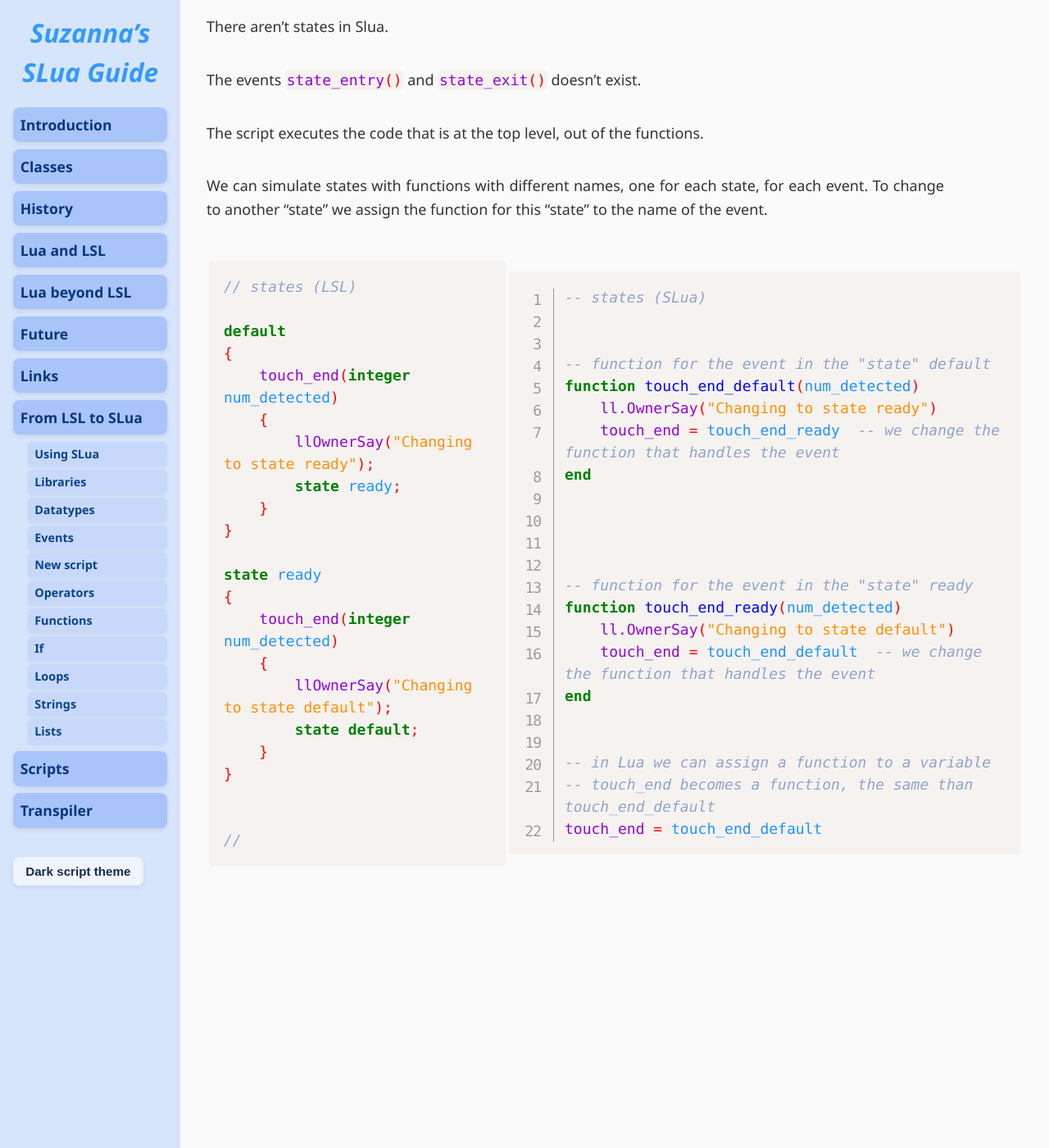
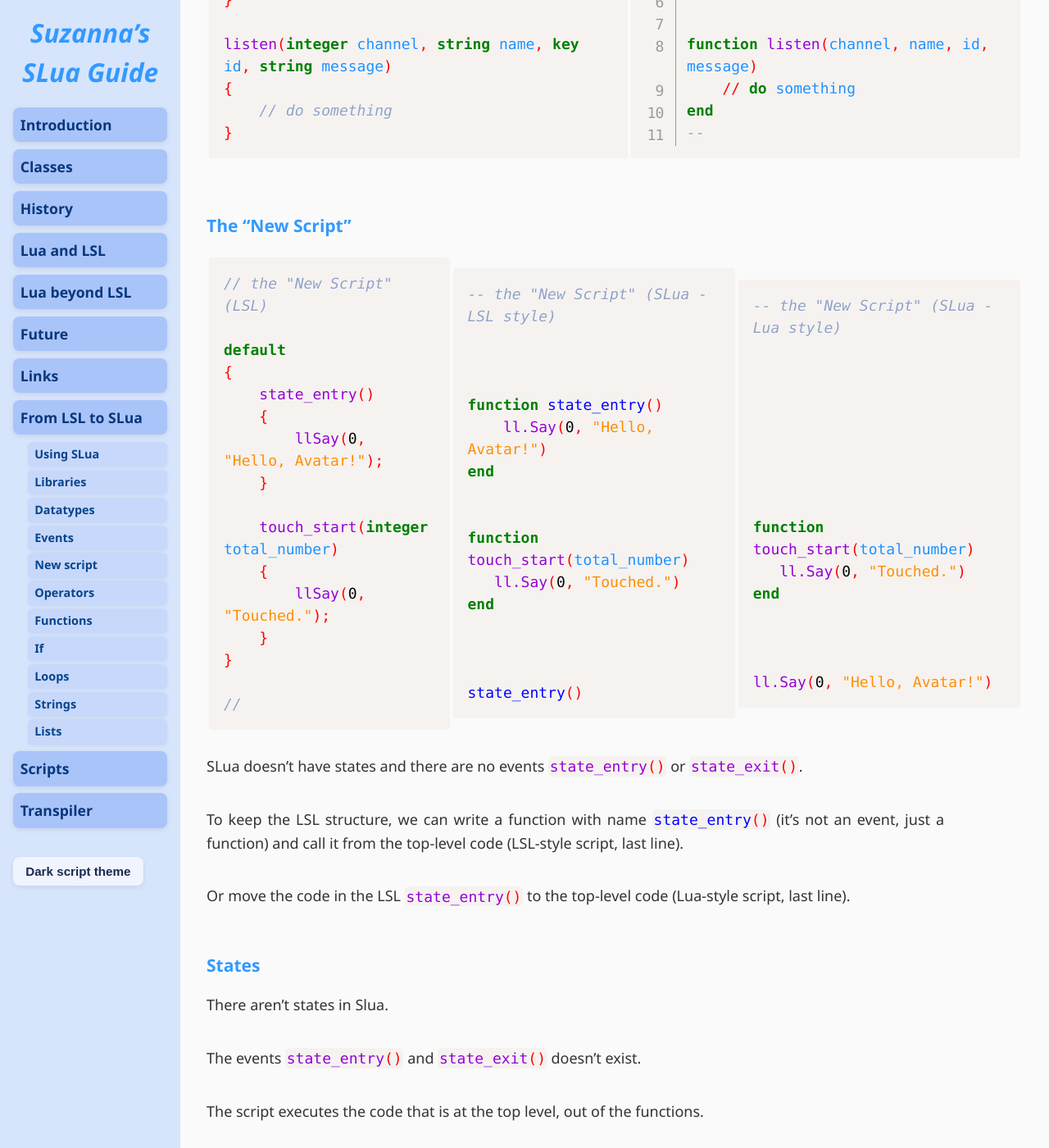
Before and after one commit to Suzanna-Linn/slua, a Jekyll site: the page built from docs/moving-events.md, in a window 1280 px wide and 1400 px high, scrolled down 793 px. Shown: the whole window at 82% size. Built offline with Jekyll 4.4.1, drawn with Linux system fonts in a browser that asks for light colours; nearby versions of some CDN libraries; our own code applies the rules of GitHub Pages for plain Markdown files; comment, search, counter and statistics services are not loaded; some of the changed text lies outside the part shown.

Commit message:
Update moving-events.md

```diff
--- a/docs/moving-events.md
+++ b/docs/moving-events.md
@@ -1,6 +1,16 @@
 ## Events and States
 
-### Events
+### Events (future)
+
+A new more powerful way to handle events is expected before the beta version.
+
+There will be a LL library with functions to add and remove event handlers with callback functions.
+
+There are comments about the possible format in this links:
+https://github.com/secondlife/issues/pull/3
+https://feedback.secondlife.com/slua-alpha/p/events-in-slua
+
+### Events (currently)
 
 Events are writen as global functions (without the <code class="language-slua">local</code> keyword).
 
@@ -31,6 +41,68 @@
 end
 --</code></pre>
 </td></tr></table>
+
+### The "New Script"
+
+<table><tr><td>
+<pre class="language-lsl"><code class="language-lsl">// the "New Script" (LSL)
+
+default
+{
+    state_entry()
+    {
+        llSay(0, "Hello, Avatar!");
+    }
+
+    touch_start(integer total_number)
+    {
+        llSay(0, "Touched.");
+    }
+}
+
+//</code></pre>
+</td><td>
+<pre class="language-slua"><code class="language-slua">-- the "New Script" (SLua - LSL style)
+
+
+
+function state_entry()
+    ll.Say(0, "Hello, Avatar!")
+end
+
+
+function touch_start(total_number)
+   ll.Say(0, "Touched.")
+end
+
+
+
+state_entry()</code></pre>
+</td><td>
+<pre class="language-slua"><code class="language-slua">-- the "New Script" (SLua - Lua style)
+
+
+
+
+
+
+
+
+function touch_start(total_number)
+   ll.Say(0, "Touched.")
+end
+
+
+
+ll.Say(0, "Hello, Avatar!")</code></pre>
+</td></tr></table>
+
+
+SLua doesn't have states and there are no events <code class="language-lsl">state_entry()</code> or <code class="language-lsl">state_exit()</code>.
+
+To keep the LSL structure, we can write a function with name <code class="language-slua">state_entry()</code> (it's not an event, just a function) and call it from the top-level code (LSL-style script, last line).
+
+Or move the code in the LSL <code class="language-lsl">state_entry()</code> to the top-level code (Lua-style script, last line).
 
 ### States
 
```
